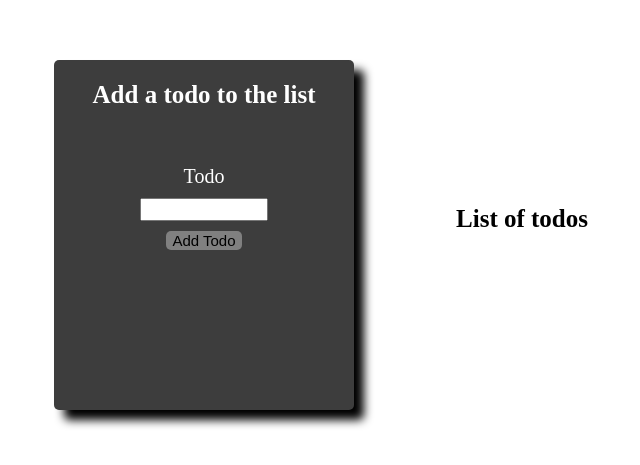
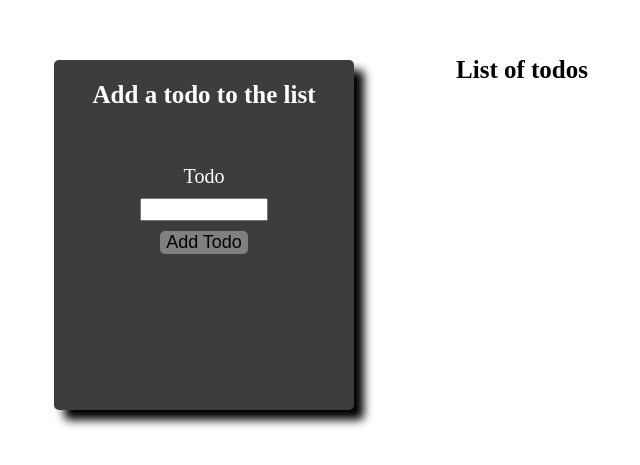
Before and after one commit to Libo99/Learning-React, a React (Create React App) app in the folder todo-app/: page / in a window 1280 px wide. Shown: the part 165-630 px from the top of the page, without its empty margins (436-1076 px from the left). Built offline with nearby package versions, Linux system fonts and the light colour scheme.

Commit message:
made button bigger and made the List header match the form

```diff
--- a/todo-app/src/TodoForm.css
+++ b/todo-app/src/TodoForm.css
@@ -44,7 +44,7 @@ input{
 }
 
 button{
-    font-size: 15px;
+    font-size: 18px;
     background-color: grey;
     border: none;
     border-radius: 5px;
--- a/todo-app/src/TodoList.css
+++ b/todo-app/src/TodoList.css
@@ -9,6 +9,7 @@ body{
     align-items: center;
     justify-content: right;
     right: 20%;
+    top: 25%;
     position: absolute;
     flex-direction: column;
 
```
